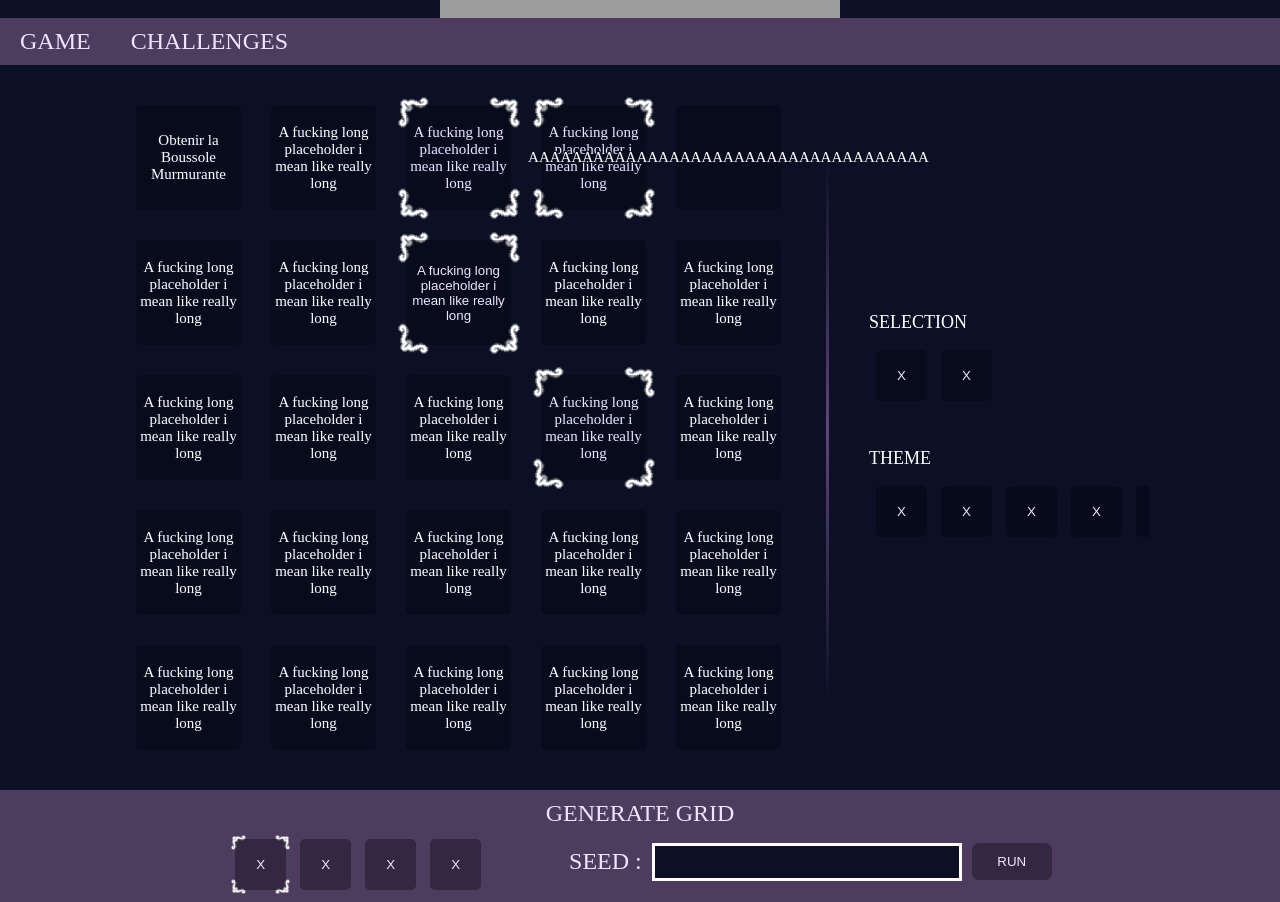
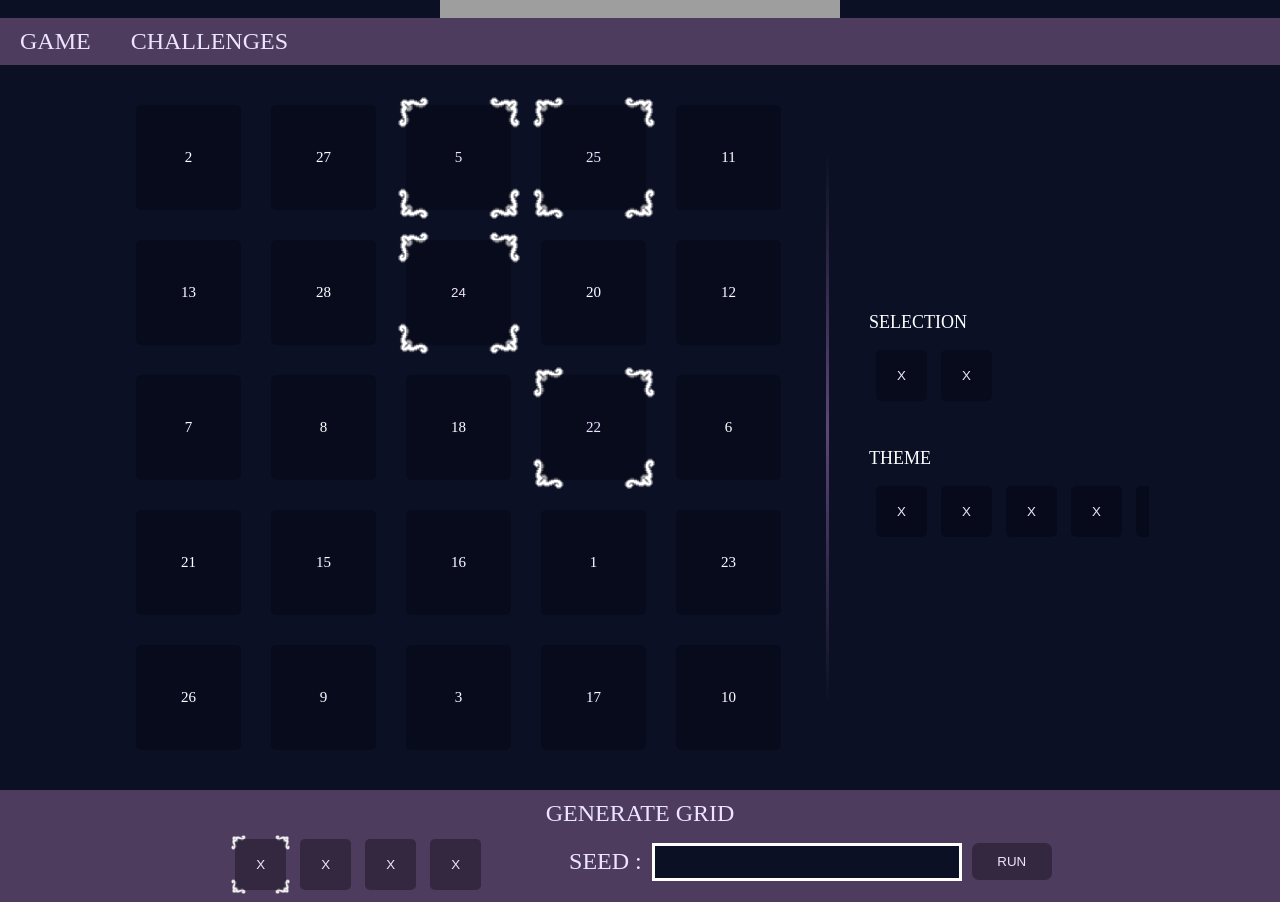
Before and after one commit to Tekatre/BingoHK, a SvelteKit app in the folder hallownest_bingo/: page / in a window 1280 px wide. Shown: the part 640-1542 px from the top of the page. Built offline with nearby package versions, Linux system fonts and the light colour scheme; grey boxes are pictures that could not be loaded; a web font is replaced by a local one.

Commit message:
[+] placeholder grid id generation & transmition

```diff
--- a/hallownest_bingo/src/public/bingo-maker.ts
+++ b/hallownest_bingo/src/public/bingo-maker.ts
@@ -1,5 +1,3 @@
-
-let grid_id : number[][] = [[0,0,0,0,0],[0,0,0,0,0],[0,0,0,0,0],[0,0,0,0,0],[0,0,0,0,0]];
 
 /**
  * Upate the grid with the ids of challenges in the list of entries
@@ -7,7 +5,7 @@
  * @param seed  a randomly generated integer
  * @param entries  the list of ids of all the entries that can appear in the bingo grid
  */
-function build_grid_id(grid:number[][], seed:number, entries:number[]) : number[][]{
+export function build_grid_id(grid:number[][], seed:number, entries:number[]) : number[][]{
   for (let row = 0; row < grid.length; row++) {
     for (let line = 0; line < grid[row].length; line++) {
       seed = gcl_step(seed)
--- a/hallownest_bingo/src/routes/+page.server.ts
+++ b/hallownest_bingo/src/routes/+page.server.ts
@@ -1,12 +1,35 @@
 import type { PageServerLoad } from "./$types";
 import { error } from "@sveltejs/kit";
 import challenges from "../public/challenges.json";
+import { build_grid_id } from "../public/bingo-maker";
+
+let seed: number = Math.floor(Math.random() * 10000);
+let grid_id : number[][] = [[0,0,0,0,0],[0,0,0,0,0],[0,0,0,0,0],[0,0,0,0,0],[0,0,0,0,0]];
+
 
 export const load: PageServerLoad = async () => {
   var short_entries : number[] = [];
   var mid_entries : number[] = [];
   var long_entries : number[] = [];
+  challenges.forEach(chall => {
+    switch (chall.diff) {
+      case 1:
+        short_entries.push(chall.id)
+        break;
+      case 2:
+        mid_entries.push(chall.id)
+        break;
+      case 3:
+        long_entries.push(chall.id)
+        break;
+      default:
+        long_entries.push(chall.id)
+        break;
+    }
+  });
+  grid_id = build_grid_id(grid_id, seed, short_entries)
   return {
+    first_grid : {grid_id},
     short : {short_entries},
     mid : {mid_entries},
     long : {long_entries},
--- a/hallownest_bingo/src/routes/+page.svelte
+++ b/hallownest_bingo/src/routes/+page.svelte
@@ -1,7 +1,10 @@
 <script lang="ts">
   import type { PageData } from "./$types";
+  import "../public/bingo-maker.ts";
 
   export let data: PageData;
+
+  let grid_id: number[][] = data.first_grid.grid_id;
 </script>
 
 <main>
@@ -9,179 +12,135 @@
     <div class="bingo-row">
       <button class="bingo-cell"
         ><div class="cell-handler">
-          <span class="cell-text">{data.chall.challenges[0].desc_fr}</span>
+          <span class="cell-text">{grid_id[0][0]}</span>
         </div></button
       >
       <button class="bingo-cell"
         ><div class="cell-handler">
-          <span class="cell-text"
-            >A fucking long placeholder i mean like really long</span
-          >
+          <span class="cell-text">{grid_id[0][1]}</span>
         </div></button
       >
       <button class="bingo-cell selected"
         ><div class="cell-handler">
-          <span class="cell-text"
-            >A fucking long placeholder i mean like really long</span
-          >
+          <span class="cell-text">{grid_id[0][2]}</span>
         </div></button
       >
       <button class="bingo-cell selected"
         ><div class="cell-handler">
-          <span class="cell-text"
-            >A fucking long placeholder i mean like really long</span
-          >
+          <span class="cell-text">{grid_id[0][3]}</span>
         </div></button
       >
       <button class="bingo-cell"
         ><div class="cell-handler">
-          <span class="cell-text">AAAAAAAAAAAAAAAAAAAAAAAAAAAAAAAAAAAAA</span>
+          <span class="cell-text">{grid_id[0][4]}</span>
         </div></button
       >
     </div>
     <div class="bingo-row">
       <button class="bingo-cell"
         ><div class="cell-handler">
-          <span class="cell-text"
-            >A fucking long placeholder i mean like really long</span
-          >
+          <span class="cell-text">{grid_id[1][0]}</span>
         </div></button
       >
       <button class="bingo-cell"
         ><div class="cell-handler">
-          <span class="cell-text"
-            >A fucking long placeholder i mean like really long</span
-          >
+          <span class="cell-text">{grid_id[1][1]}</span>
         </div></button
       >
       <button class="bingo-cell selected"
         ><div class="cell-handler">
-          A fucking long placeholder i mean like really long
+          {grid_id[1][2]}
         </div></button
       >
       <button class="bingo-cell"
         ><div class="cell-handler">
-          <span class="cell-text"
-            >A fucking long placeholder i mean like really long</span
-          >
+          <span class="cell-text">{grid_id[1][3]}</span>
         </div></button
       >
       <button class="bingo-cell"
         ><div class="cell-handler">
-          <span class="cell-text"
-            >A fucking long placeholder i mean like really long</span
-          >
+          <span class="cell-text">{grid_id[1][4]}</span>
         </div></button
       >
     </div>
     <div class="bingo-row">
       <button class="bingo-cell"
         ><div class="cell-handler">
-          <span class="cell-text"
-            >A fucking long placeholder i mean like really long</span
-          >
+          <span class="cell-text">{grid_id[2][0]}</span>
         </div></button
       >
       <button class="bingo-cell"
         ><div class="cell-handler">
-          <span class="cell-text"
-            >A fucking long placeholder i mean like really long</span
-          >
+          <span class="cell-text">{grid_id[2][1]}</span>
         </div></button
       >
       <button class="bingo-cell"
         ><div class="cell-handler">
-          <span class="cell-text"
-            >A fucking long placeholder i mean like really long</span
-          >
+          <span class="cell-text">{grid_id[2][2]}</span>
         </div></button
       >
       <button class="bingo-cell selected"
         ><div class="cell-handler">
-          <span class="cell-text"
-            >A fucking long placeholder i mean like really long</span
-          >
+          <span class="cell-text">{grid_id[2][3]}</span>
         </div></button
       >
       <button class="bingo-cell"
         ><div class="cell-handler">
-          <span class="cell-text"
-            >A fucking long placeholder i mean like really long</span
-          >
+          <span class="cell-text">{grid_id[2][4]}</span>
         </div></button
       >
     </div>
     <div class="bingo-row">
       <button class="bingo-cell"
         ><div class="cell-handler">
-          <span class="cell-text"
-            >A fucking long placeholder i mean like really long</span
-          >
+          <span class="cell-text">{grid_id[3][0]}</span>
         </div></button
       >
       <button class="bingo-cell"
         ><div class="cell-handler">
-          <span class="cell-text"
-            >A fucking long placeholder i mean like really long</span
-          >
+          <span class="cell-text">{grid_id[3][1]}</span>
         </div></button
       >
       <button class="bingo-cell"
         ><div class="cell-handler">
-          <span class="cell-text"
-            >A fucking long placeholder i mean like really long</span
-          >
+          <span class="cell-text">{grid_id[3][2]}</span>
         </div></button
       >
       <button class="bingo-cell"
         ><div class="cell-handler">
-          <span class="cell-text"
-            >A fucking long placeholder i mean like really long</span
-          >
+          <span class="cell-text">{grid_id[3][3]}</span>
         </div></button
       >
       <button class="bingo-cell"
         ><div class="cell-handler">
-          <span class="cell-text"
-            >A fucking long placeholder i mean like really long</span
-          >
+          <span class="cell-text">{grid_id[3][4]}</span>
         </div></button
       >
     </div>
     <div class="bingo-row">
       <button class="bingo-cell"
         ><div class="cell-handler">
-          <span class="cell-text"
-            >A fucking long placeholder i mean like really long</span
-          >
+          <span class="cell-text">{grid_id[4][0]}</span>
         </div></button
       >
       <button class="bingo-cell"
         ><div class="cell-handler">
-          <span class="cell-text"
-            >A fucking long placeholder i mean like really long</span
-          >
+          <span class="cell-text">{grid_id[4][1]}</span>
         </div></button
       >
       <button class="bingo-cell"
         ><div class="cell-handler">
-          <span class="cell-text"
-            >A fucking long placeholder i mean like really long</span
-          >
+          <span class="cell-text">{grid_id[4][2]}</span>
         </div></button
       >
       <button class="bingo-cell"
         ><div class="cell-handler">
-          <span class="cell-text"
-            >A fucking long placeholder i mean like really long</span
-          >
+          <span class="cell-text">{grid_id[4][3]}</span>
         </div></button
       >
       <button class="bingo-cell"
         ><div class="cell-handler">
-          <span class="cell-text"
-            >A fucking long placeholder i mean like really long</span
-          >
+          <span class="cell-text">{grid_id[4][4]}</span>
         </div></button
       >
     </div>
```
